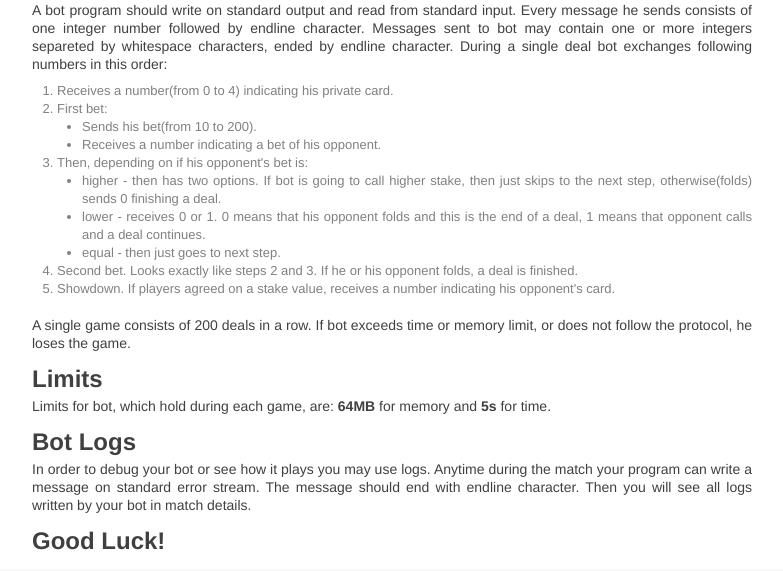
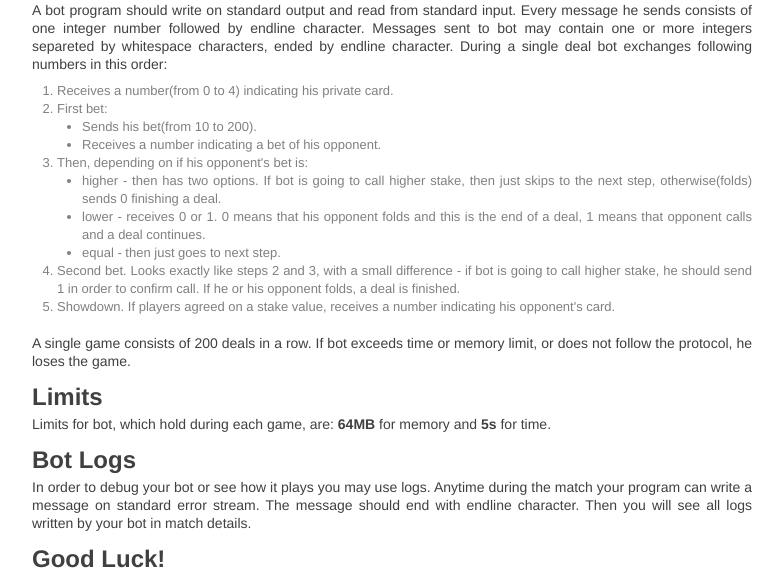
Before and after one commit to Buzdygan/ai-arena, a Django app: page / in a window 1280 px wide. Shown: the part 842-1413 px from the top of the page, without its empty margins (58-841 px from the left). Before the commit the page ends 1392 px from the top, so only its background shows below. Run offline with Django 3.2, Linux system fonts and the light colour scheme; parts of the project's set-up code (start-up, migrations or seed data) failed here and were passed over; some libraries are stand-ins or nearby versions.

Commit message:
small fix in protocol description

```diff
--- a/ai_arena/templates/index.html
+++ b/ai_arena/templates/index.html
@@ -94,7 +94,7 @@ During a single deal bot exchanges following numbers in this order:
             <li> lower - receives 0 or 1. 0 means that his opponent folds and this is the end of a deal, 1 means that opponent calls and a deal continues.
             <li> equal - then just goes to next step.
         </ul>
-    <li> Second bet. Looks exactly like steps 2 and 3. If he or his opponent folds, a deal is finished.
+    <li> Second bet. Looks exactly like steps 2 and 3, with a small difference - if bot is going to call higher stake, he should send 1 in order to confirm call. If he or his opponent folds, a deal is finished.
     <li> Showdown. If players agreed on a stake value, receives a number indicating his opponent's card.
 </ol>
 <p class='p_news'>
```
